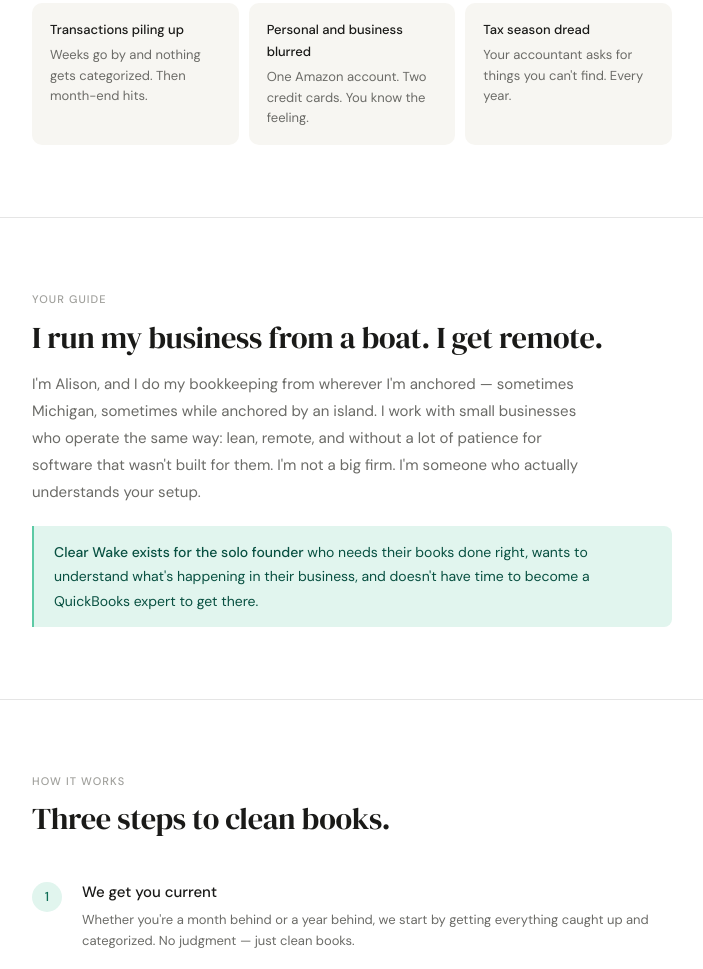
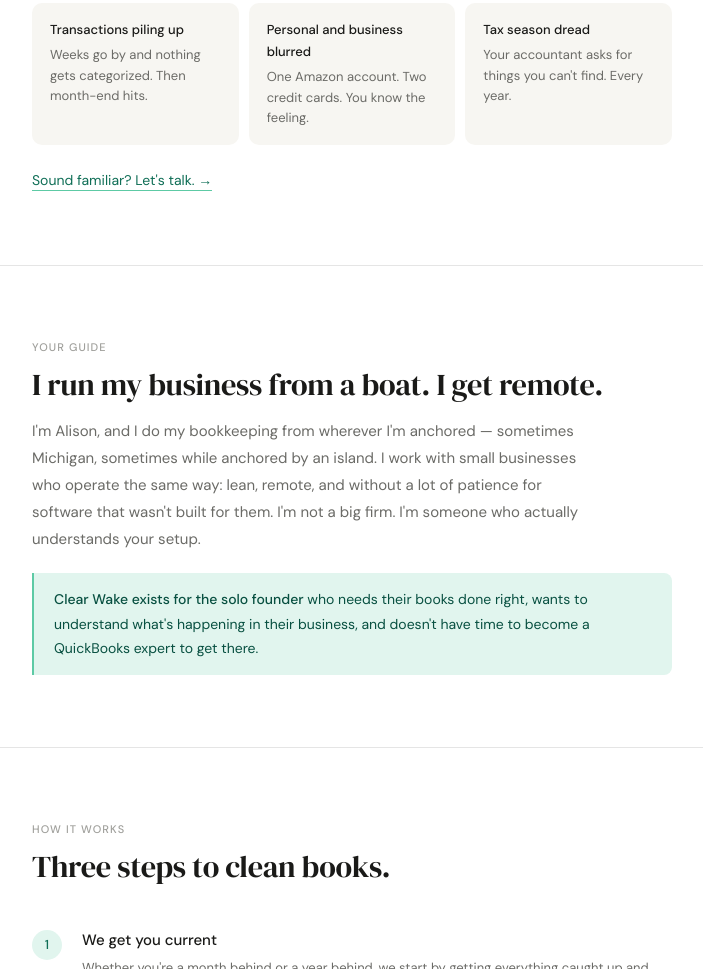
Before and after one commit to amajor/website-clear-wake-bookkeeping, a plain HTML site: page index.html in a window 1280 px wide. Shown: the part 995-1964 px from the top of the page, without its empty margins (288-991 px from the left). Drawn offline with Linux system fonts and the light colour scheme.

Commit message:
Add CTA after the problem

```diff
--- a/index.html
+++ b/index.html
@@ -488,6 +488,9 @@
       <p>Your accountant asks for things you can't find. Every year.</p>
     </div>
   </div>
+  <p style="margin-top: 1.5rem; font-size: 14px;">
+    <a href="mailto:hello@clearwakebookkeeping.com" style="color: var(--teal-mid); text-decoration: none; border-bottom: 1px solid var(--teal-light); padding-bottom: 1px; transition: color 0.15s;">Sound familiar? Let's talk. →</a>
+  </p>
 </section>
 
 <hr class="wake-rule">
```
